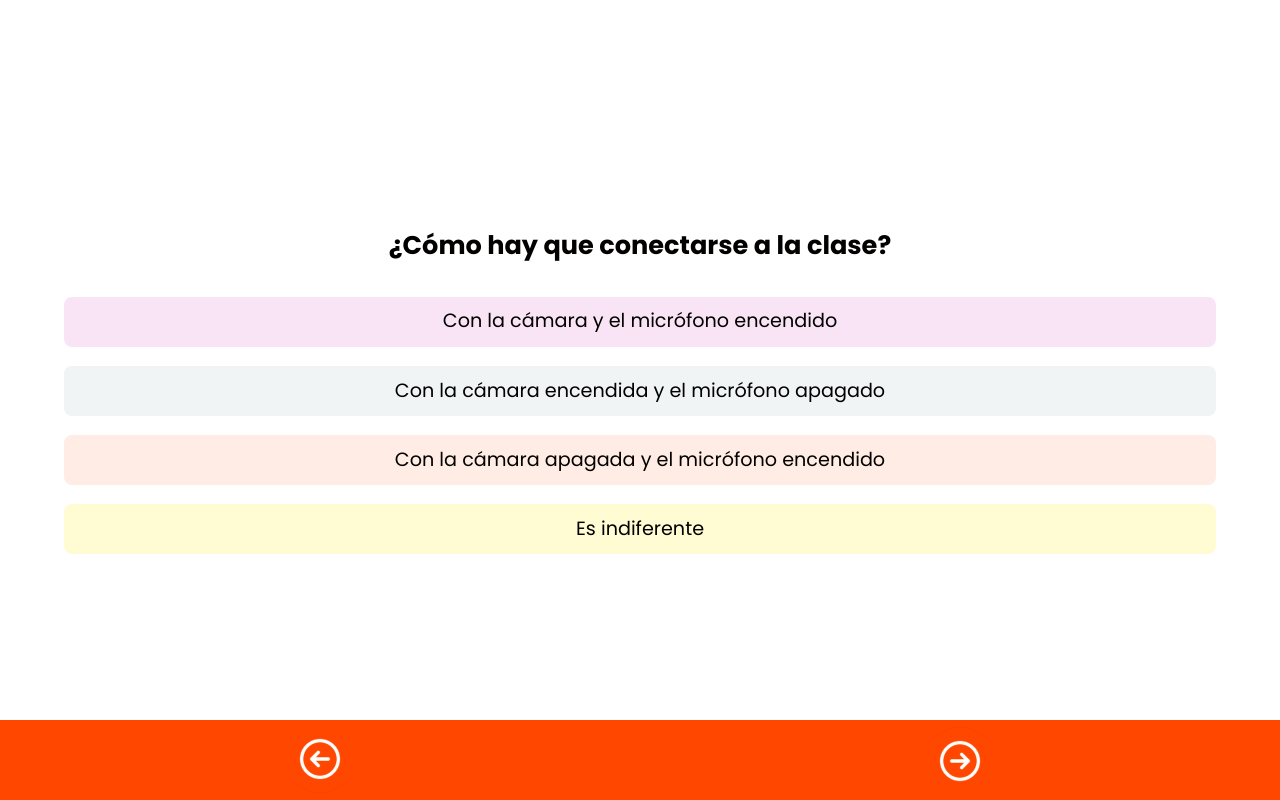
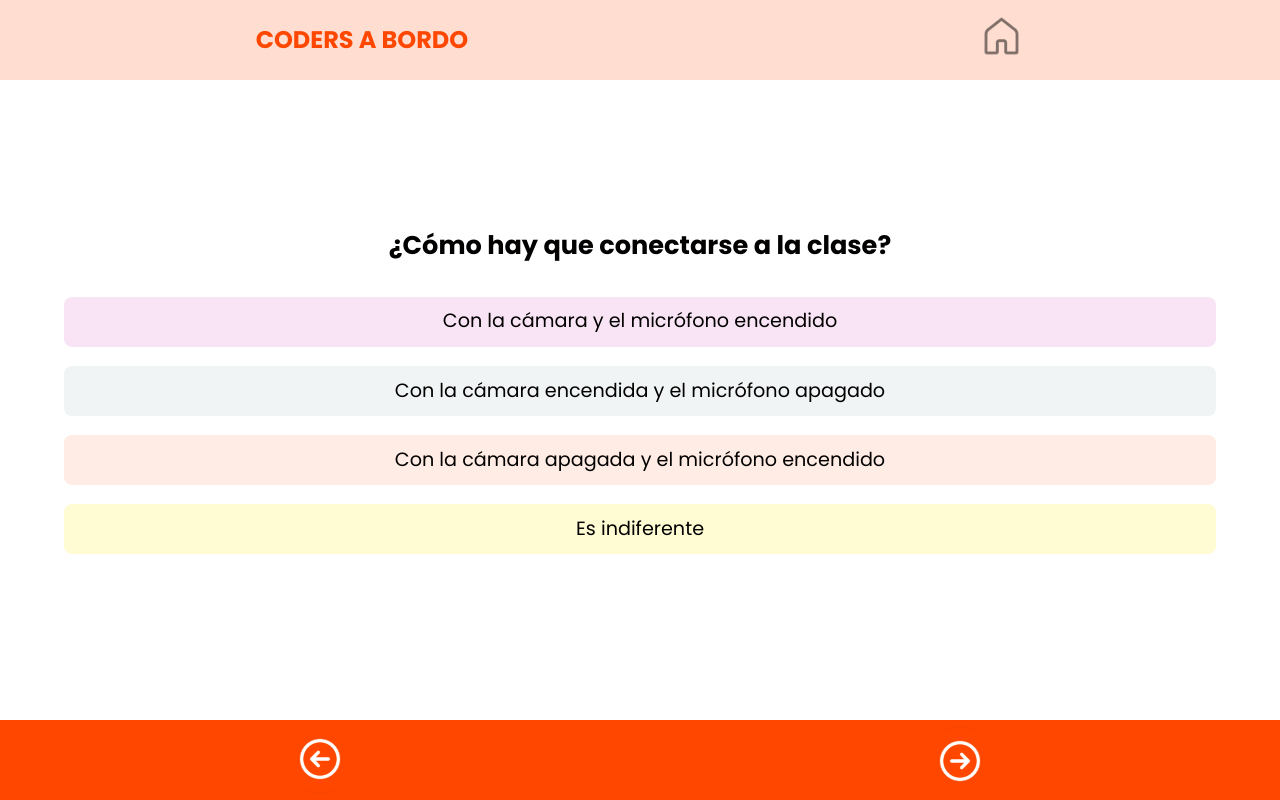
Before and after one commit to stranger-strings-team/front-codersabordo, a React (Vite) app: page /onboarding in a window 1280 px wide. Built offline with nearby package versions, Linux system fonts and the light colour scheme.

Commit message:
Navbar onboarding

```diff
--- /dev/null
+++ b/src/components/Header/NavTop.style.tsx
@@ -0,0 +1,18 @@
+import styled from 'styled-components'
+import { theme } from '../../Global.style'
+
+export const StyledNavTop = styled.div`
+    position: absolute;
+    top: 0;
+    left: 0;
+    width: 100vw;
+    height: 80px;
+    background-color: rgba(255, 163, 127, 0.36);
+    display: flex;
+    justify-content: space-between;
+    align-items: center;
+
+    h2 {
+        color: ${theme.orange};
+    }
+`
--- a/src/components/Header/Header.tsx
+++ b/src/components/Header/NavTop.tsx
@@ -1,21 +1,20 @@
 import React from "react";
 import { Link } from "react-router-dom";
 import home from "../../assets/Home.svg";
-import { StyledHeader } from "./Header.style";
+import { StyledNavTop } from "./NavTop.style";
 
-type Props = {};
 
-const Header = (props: Props) => {
+export const NavTop = () => {
   return (
     <>
-      <StyledHeader>
-        <h3>CODERS A BORDO</h3>
+      <StyledNavTop>
+        <h2>CODERS A BORDO</h2>
         <Link to="/">
           <img src={home} alt="Home icon" />
         </Link>
-      </StyledHeader>
+      </StyledNavTop>
     </>
-  );
-};
+  )
+}
 
-export default Header;
+// export default NavTop
--- a/src/components/Layout.tsx/Layout.tsx
+++ b/src/components/Layout.tsx/Layout.tsx
@@ -1,9 +1,11 @@
 import { Outlet } from "react-router";
+import { NavTop } from "../Header/NavTop";
 import { NavBar } from "../navbar/NavBar";
 
 const Layout = () => {
   return (
     <>
+      <NavTop />
       <main>
         <Outlet />
       </main>
```
Also changed, not shown: src/components/Header/Header.style.tsx (deleted, +0 -7 lines).
